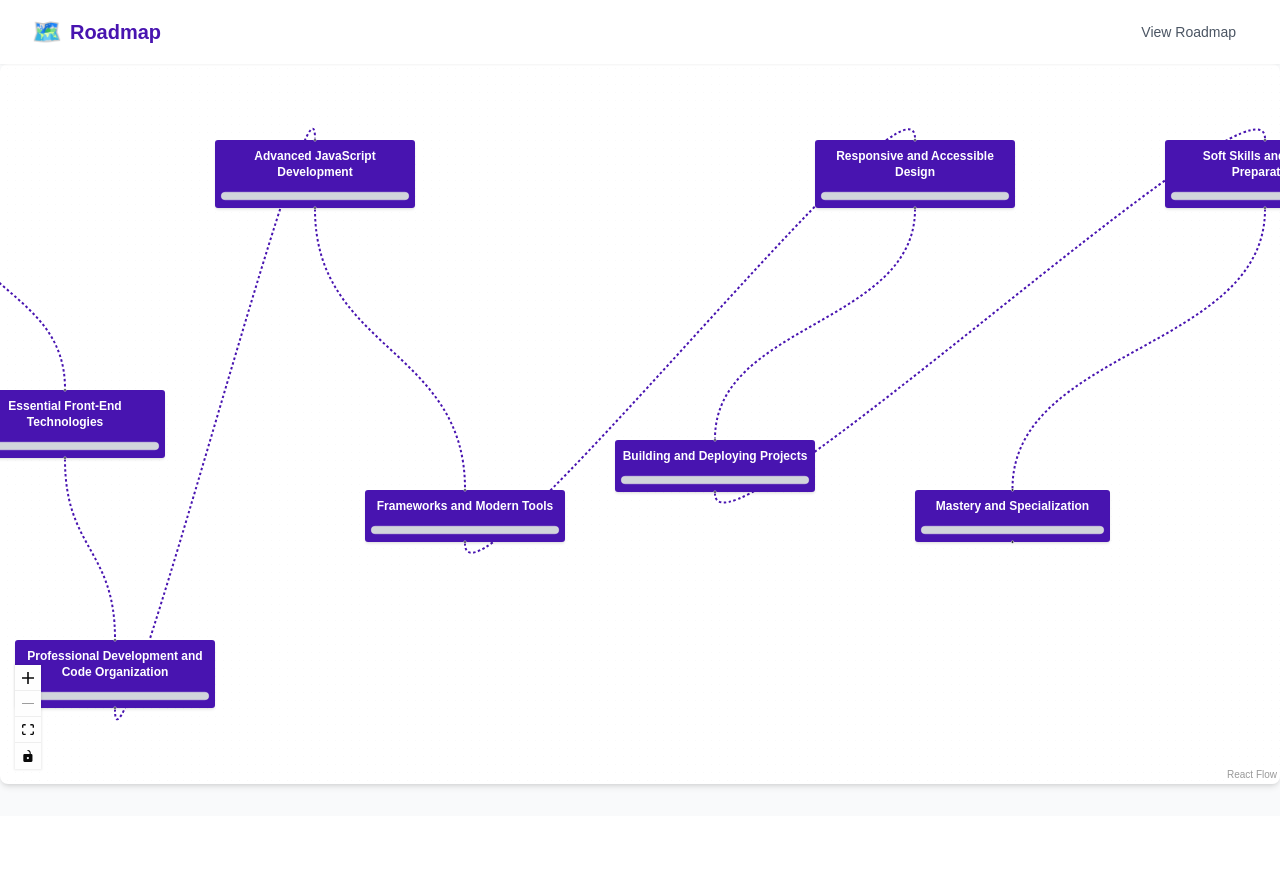
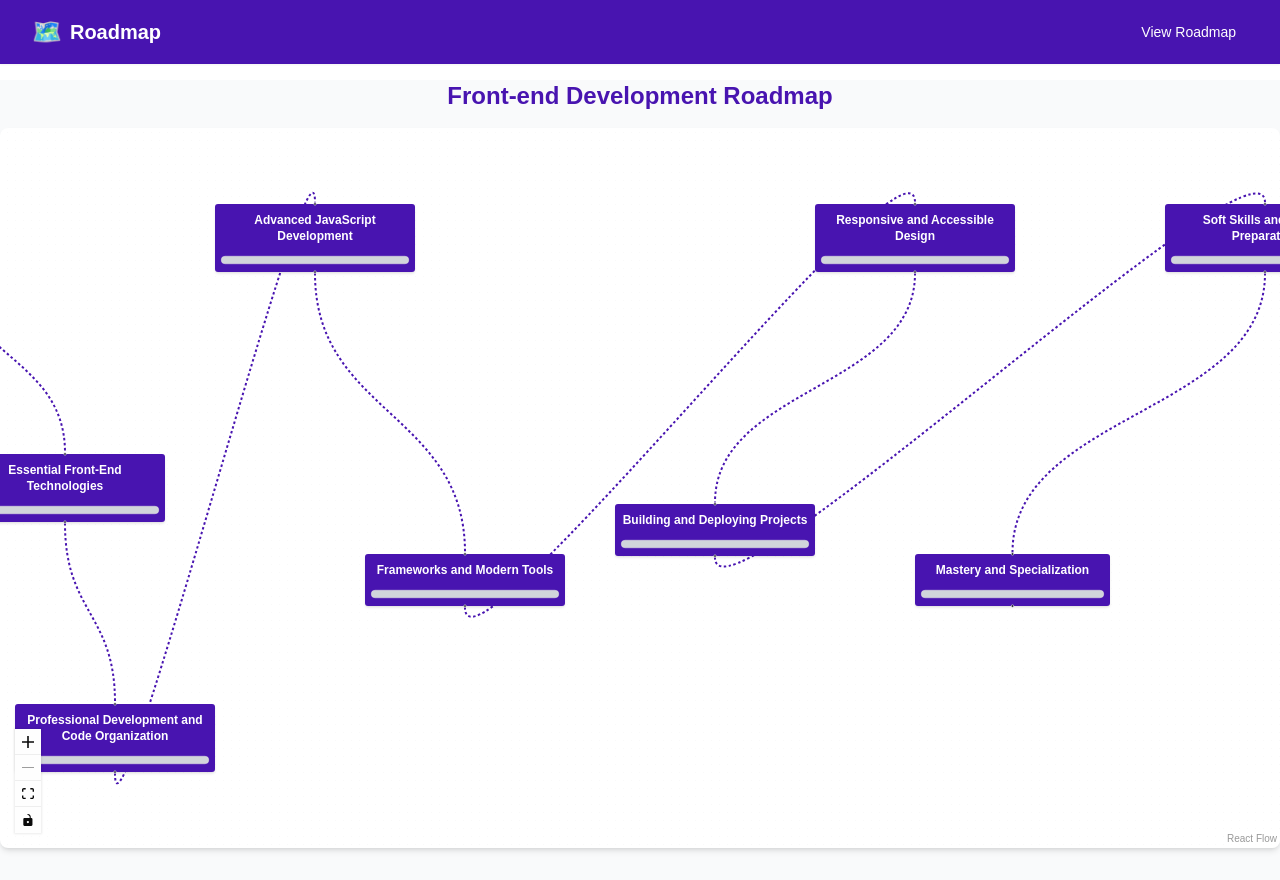
Before and after one commit to ProgramadoresSemPatria/ReactRangers-module-code-breakers, a Next.js app: page / in a window 1280 px wide. Before the commit the page ends 816 px from the top, so only its background shows below. Built offline with nearby package versions, Linux system fonts and the light colour scheme.

Commit message:
style: update navbar

```diff
--- a/src/components/Navbar.tsx
+++ b/src/components/Navbar.tsx
@@ -3,19 +3,19 @@ import React from 'react'
 
 export default function Navbar() {
   return (
-    <nav className="fixed top-0 left-0 w-full bg-white shadow-sm z-50">
+    <nav className="w-full shadow-sm bg-indigo-650">
       <div className="max-w-7xl mx-auto px-4 sm:px-6 lg:px-8">
         <div className="flex justify-between h-16">
           <div className="flex">
             <Link href="/" className="flex items-center">
               <span className="text-2xl mr-2">🗺️</span>
-              <span className="font-semibold text-xl text-indigo-650">Roadmap</span>
+              <span className="font-semibold text-xl text-white hover:text-green-400 transition-colors">Roadmap</span>
             </Link>
           </div>
           <div className="flex items-center">
             <Link
-              href="/roadmap"
-              className="text-gray-600 hover:text-indigo-650 px-3 py-2 rounded-md text-sm font-medium transition-colors"
+              href="/"
+              className="text-white hover:text-green-400 px-3 py-2 rounded-md text-sm font-medium transition-colors"
             >
               View Roadmap
             </Link>
```
